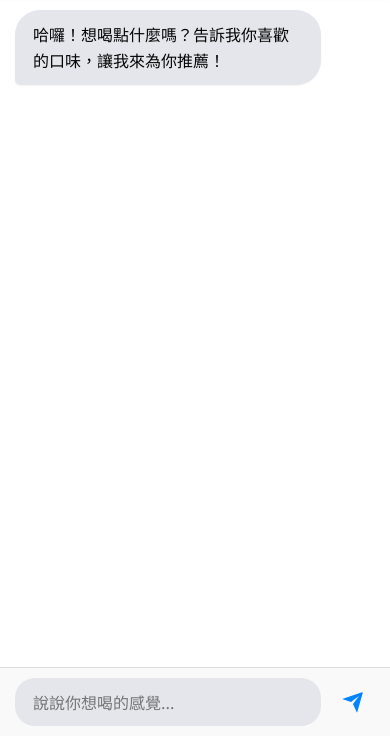
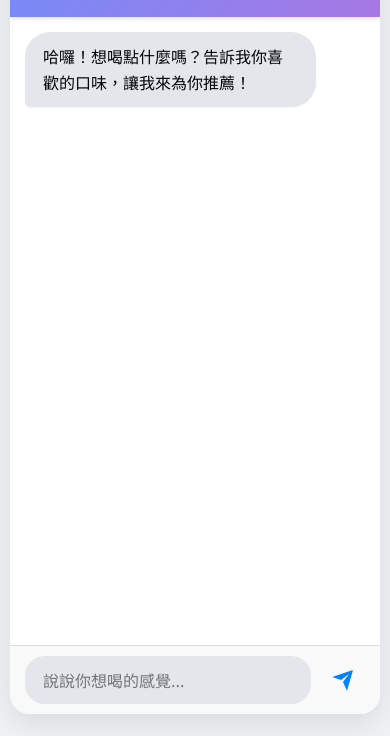
Before and after one commit to phina0828/restaurant-chatbot, a website: page public/index.html in a window 390 px wide. Shown: the part 108-844 px from the top of the page. Drawn offline with Linux system fonts and the light colour scheme.

Commit message:
fix: ensure chat input is visible on mobile load

```diff
--- a/public/style.css
+++ b/public/style.css
@@ -200,14 +200,11 @@ body {
 /* Media Query for Mobile Devices */
 @media (max-width: 480px) {
     body {
-        padding: 0;
+        padding: 10px;
     }
 
     .chat-container {
-        height: 100%;
-        max-height: 100%;
-        border-radius: 0;
-        box-shadow: none;
+        height: calc(100dvh - 20px);
     }
 
     .chat-box {
```
